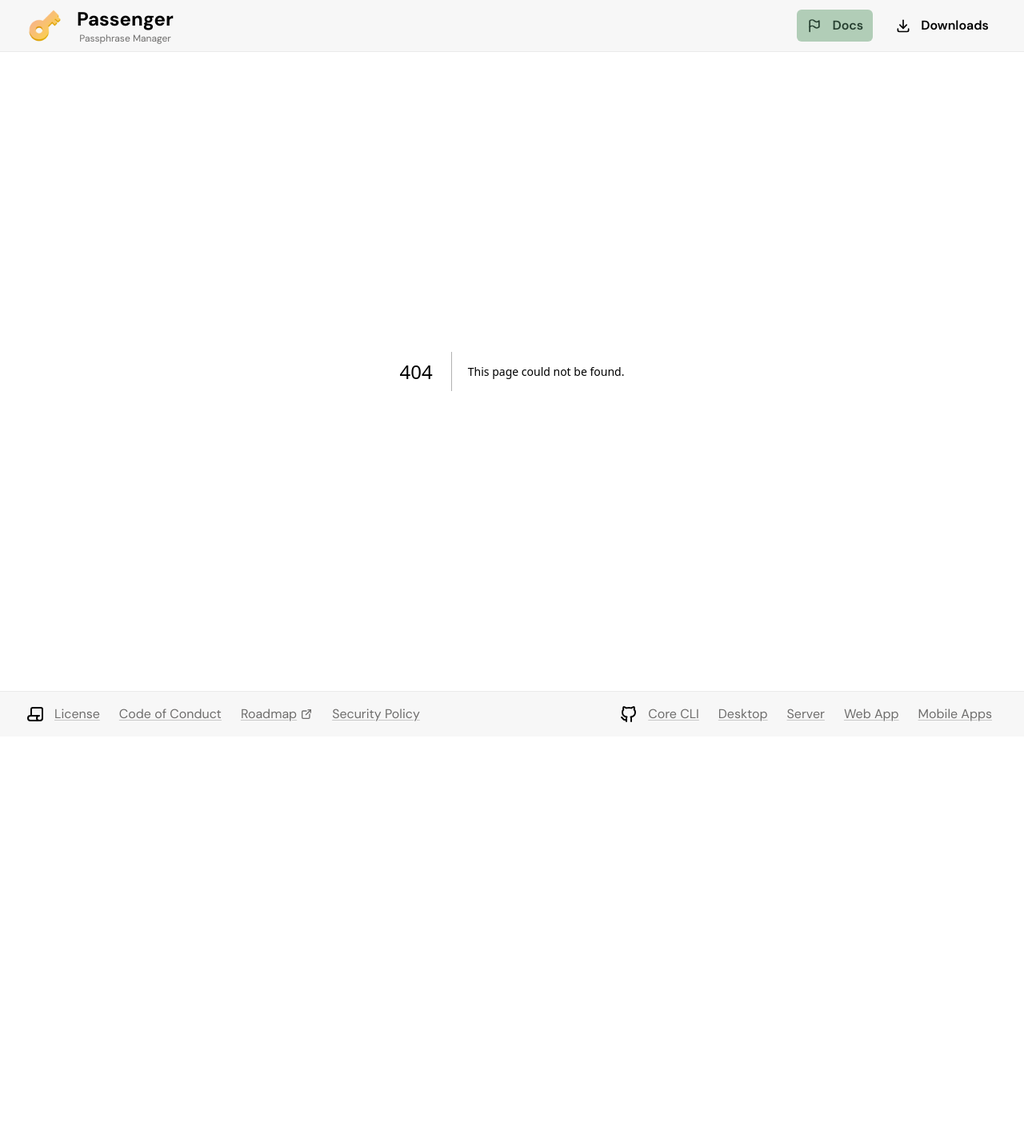
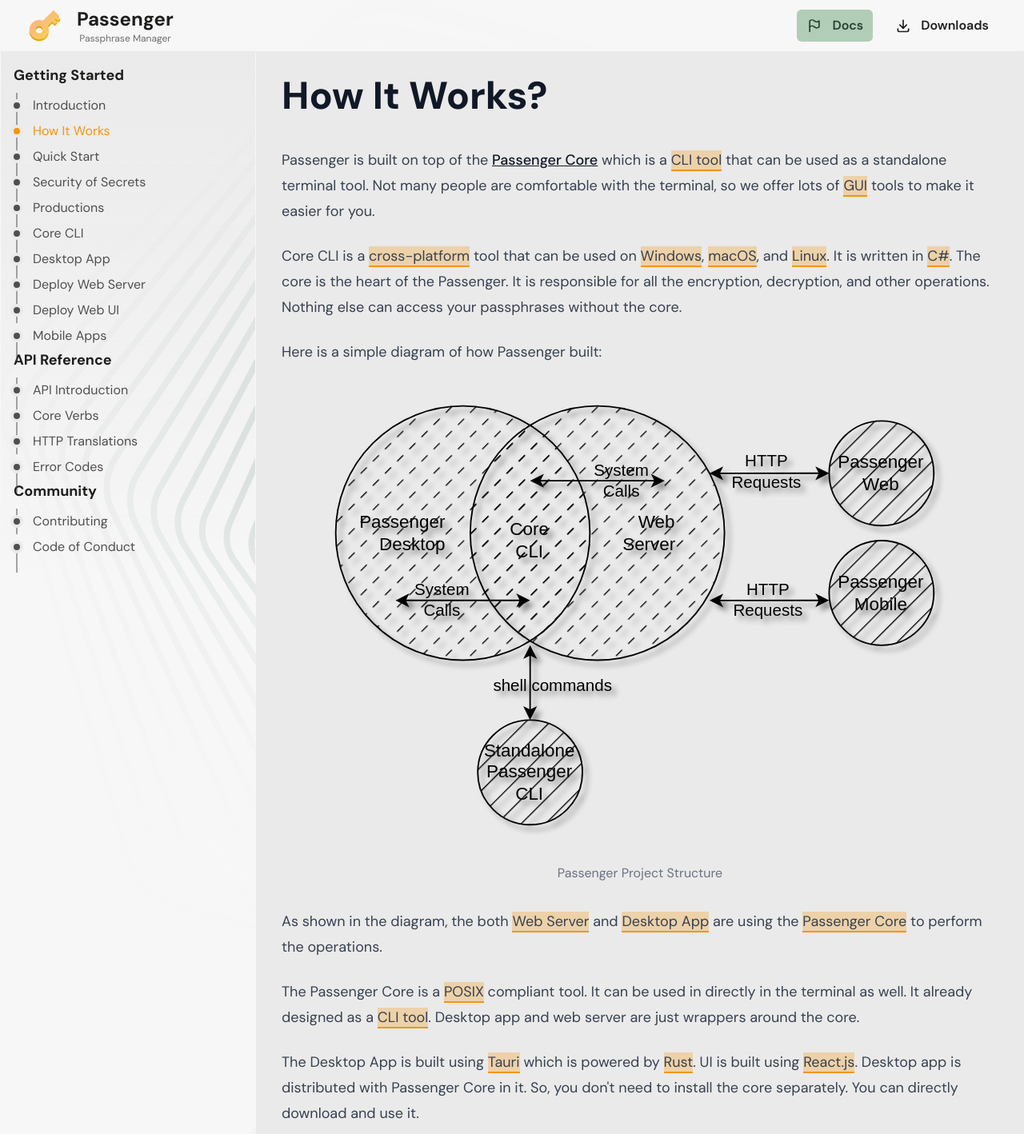
Before and after one commit to Elagoht/Passenger-Landing, a Next.js app: page /docs/how-it-works in a window 1280 px wide. Before the commit this address had no page. Shown: the top 1418 px of the page at 80% size. Before the commit the page ends 921 px from the top, so only its background shows below. Built offline with nearby package versions, Linux system fonts and the light colour scheme.

Commit message:
docs: how it works page

```diff
--- /dev/null
+++ b/src/app/docs/how-it-works/page.tsx
@@ -0,0 +1,106 @@
+import DocsPageButtons from "@/components/docs/DocsPageButtons"
+import Image from "next/image"
+import { FC } from "react"
+
+const InstallationPage: FC = () => <article>
+  <h1>How It Works?</h1>
+
+  <p>
+    Passenger is built on top of the <a href="https://github.com/Elagoht/Passenger-CLI">Passenger Core</a> which is a <mark>CLI tool</mark> that
+    can be used as a standalone terminal tool. Not many people are comfortable
+    with the terminal, so we offer lots of <mark>GUI</mark> tools to make it
+    easier for you.
+  </p>
+
+  <p>
+    Core CLI is a <mark>cross-platform</mark> tool that can be used on <mark>Windows
+    </mark>, <mark>macOS</mark>, and <mark>Linux</mark>. It is written in <mark>C#
+    </mark>. The core is the heart of the Passenger. It is responsible for all
+    the encryption, decryption, and other operations. Nothing else can access
+    your passphrases without the core.
+  </p>
+
+  <p>
+    Here is a simple diagram of how Passenger built:
+  </p>
+
+  <figure>
+    <Image
+      src="/docs/how-it-works/project-structure.svg"
+      alt="How It Works?"
+      width={800}
+      height={600}
+      className="brightness-0 dark:brightness-100 mx-auto"
+    />
+
+    <figcaption className="text-center">Passenger Project Structure</figcaption>
+  </figure>
+
+  <p>
+    As shown in the diagram, the both <mark>Web Server</mark> and <mark>Desktop App
+    </mark> are using the <mark>Passenger Core</mark> to perform the operations.
+  </p>
+
+  <p>
+    The Passenger Core is a <mark>POSIX</mark> compliant tool. It can be used in
+    directly in the terminal as well. It already designed as a <mark>CLI tool</mark>.
+    Desktop app and web server are just wrappers around the core.
+  </p>
+
+  <p>
+    The Desktop App is built using <mark>Tauri</mark> which is powered by <mark>Rust
+    </mark>. UI is built using <mark>React.js</mark>. Desktop app is distributed
+    with Passenger Core in it. So, you don&apos;t need to install the core separately.
+    You can directly download and use it.
+  </p>
+
+  <p>
+    The Web Server is built using <mark>Flask</mark> which is powered by <mark>Python
+    </mark>. The server is responsible for translating the <mark>HTTP</mark> requests
+    to the <mark>system calls</mark> to the Passenger Core. Core will perform the
+    operations and return the result to the server. The server will send the result
+    as an HTTP Response to the client.
+  </p>
+
+  <p>
+    There are various kinds of Web interfaces available for the Passenger. You can
+    <mark>self-host</mark> a web interface to use it directly from your server. Or
+    you can use the <mark>official web interface</mark> which is hosted by us.
+  </p>
+
+  <p>
+    The <mark>official web interface</mark> is built using <mark>Next.js</mark>. It
+    will ask you to enter your Passenger Server URL to let you connect to your server.
+    Once you are connected, you can perform all the operations that you can do with
+    the Desktop App. Don&apos;t worry, all network operations will be done on
+    client-side that means your passphrases will never reach the server.
+  </p>
+
+  <p>
+    This modern web interface may need a modern browser and a good internet connection.
+    If you are using an old browser or a slow internet connection, you can switch to
+    the <mark>legacy web interface</mark>. This version is built
+    using <mark>Web-Components</mark> and a <mark>minimal amount of JavaScript</mark>.
+    It will work on almost all browsers.
+  </p>
+
+  <p>
+    Mobile apps are also available for the Passenger. Mobile side is powered by
+    <mark>React Native</mark>. You can download the mobile app from the <mark>Play Store
+    </mark> or <mark>App Store</mark>. Also available on <mark>F-Droid</mark> for
+    open-source lovers.
+  </p>
+
+  <DocsPageButtons
+    prev={{
+      title: "Introduction",
+      href: "/docs/"
+    }}
+    next={{
+      title: "Quick Start",
+      href: "/docs/quick-start"
+    }}
+  />
+</article>
+
+export default InstallationPage
--- a/src/app/docs/installation/page.tsx
+++ /dev/null
@@ -1,7 +0,0 @@
-import { FC } from "react"
-
-const InstallationPage: FC = () => {
-  return <div>InstallationPage</div>
-}
-
-export default InstallationPage
--- a/src/app/docs/layout.tsx
+++ b/src/app/docs/layout.tsx
@@ -6,7 +6,7 @@
 }
 
 const DocsLayout: FC<IDocsLayoutProps> = ({ children }) =>
-  <div className="max-w-screen-2xl flex flex-1 w-full self-center">
+  <div className="max-w-screen-2xl flex flex-1 w-full self-center items-start">
     <DocsAside />
 
     <main className="md:p-8 p-4 bg-tuatara-100 dark:bg-tuatara-950">
--- a/src/components/docs/DocsAside/index.tsx
+++ b/src/components/docs/DocsAside/index.tsx
@@ -7,7 +7,7 @@
 const DocsAside: FC = () => {
   const pathname = usePathname()
 
-  return <aside className="max-w-80 w-full bg-gradient-to-b from-tuatara-100 dark:from-tuatara-950 p-4 border-x border-tuatara-50 dark:border-tuatara-900">
+  return <aside className="sticky top-16 max-w-80 w-full bg-gradient-to-b from-tuatara-100 dark:from-tuatara-950 p-4 border-x border-tuatara-50 dark:border-tuatara-900">
     <DocsNavBar
       title="Getting Started"
       pathname={pathname}
--- a/src/components/docs/DocsPageButtons.tsx
+++ b/src/components/docs/DocsPageButtons.tsx
@@ -13,11 +13,11 @@
 }
 
 const DocsPageButtons: FC<IDocsPageButtonsProps> = ({ next, prev }) =>
-  <div className="flex gap-4 items-center justify-center flex-wrap w-full">
+  <div className="flex gap-4 items-center justify-center max-sm:flex-col flex-wrap w-full">
     {prev &&
       <Link
         href={prev.href}
-        className="no-underline flex items-center justify-center gap-2 px-4 py-2 rounded-lg border border-tuatara-500 flex-1 text-center relative overflow-hidden
+        className="no-underline w-full flex items-center justify-center gap-2 px-4 py-2 rounded-lg border border-tuatara-500 flex-1 text-center relative overflow-hidden
         before:w-1/2 before:h-1/2 before:absolute before:top-1/2 before:-translate-y-1/2 before:right-0 before:bg-tuatara-500 before:blur-2xl before:rounded-full hover:before:right-1/2 before:transition-all before:duration-300
         after:block after:absolute after:top-0 after:right-0 hover:after:right-1/2 after:w-1/2 after:bg-gradient-to-r after:from-transparent after:via-tuatara-50 dark:after:via-tuatara-200 after:to-transparent after:h-px after:transition-all after:duration-300 after:ease-in-out"
       >
@@ -28,7 +28,7 @@
     {next &&
       <Link
         href={next.href}
-        className="no-underline flex items-center justify-center gap-2 px-4 py-2 rounded-lg border border-tuatara-500 flex-1 text-center relative overflow-hidden
+        className="no-underline w-full flex items-center justify-center gap-2 px-4 py-2 rounded-lg border border-tuatara-500 flex-1 text-center relative overflow-hidden
         before:w-1/2 before:h-1/2 before:absolute before:top-1/2 before:-translate-y-1/2 before:left-0 before:bg-tuatara-500 before:blur-2xl before:rounded-full hover:before:left-1/2 before:transition-all before:duration-300
         after:block after:absolute after:top-0 after:left-0 hover:after:left-1/2 after:w-1/2 after:bg-gradient-to-r after:from-transparent after:via-tuatara-50 dark:after:via-tuatara-200 after:to-transparent after:h-px after:transition-all after:duration-300 after:ease-in-out
         "
--- a/src/components/pages/main/Hero/CTAButton.tsx
+++ b/src/components/pages/main/Hero/CTAButton.tsx
@@ -3,7 +3,7 @@
 
 export const CTAButton: FC = () => {
   return <Link
-    href="/docs/getting-started"
+    href="/docs/"
     className="
     no-underline text-leaf-50 dark:text-leaf-200 text-center text-lg
     relative mt-6 p-3 rounded-md overflow-hidden
```
Also changed, not shown: public/docs/how-it-works/project-structure.svg (added).
